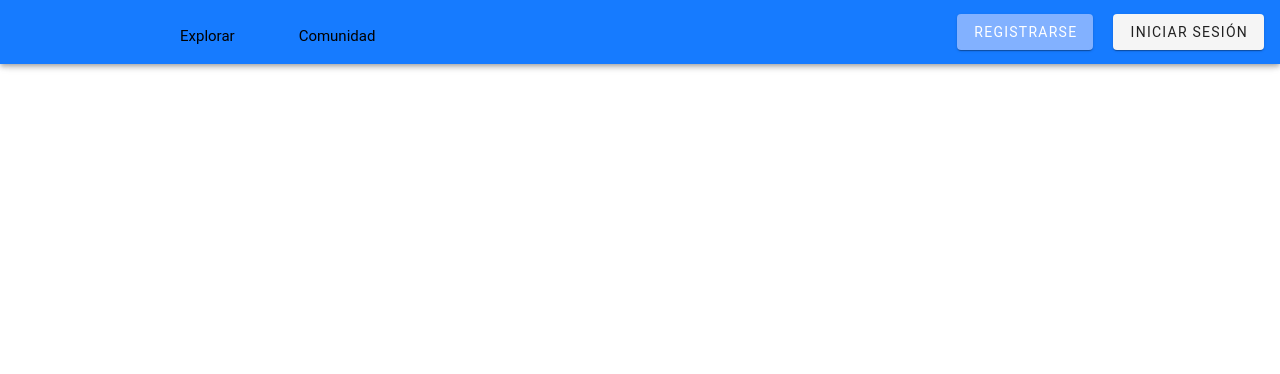
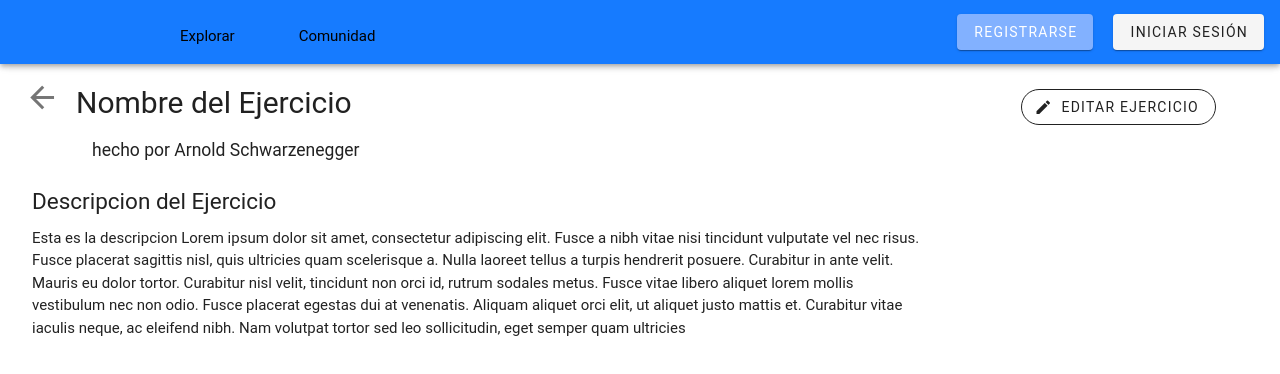
Before and after one commit to Federico-Shih/stronk, a Vue app: page /exercises/data in a window 1280 px wide. Shown: the top 374 px of the page. Built offline with nearby package versions, Linux system fonts and the light colour scheme.

Commit message:
Visualizacion de Ejercicio Empezando

```diff
--- a/src/router/index.js
+++ b/src/router/index.js
@@ -48,6 +48,11 @@ const router = new VueRouter({
       name: "exercises",
       component: () => import("../views/ExercisePage.vue"),
     },
+    {
+      path: "/exercises/data",
+      name: "exercise_details",
+      component: () => import("../views/ExerciseDetailsPage.vue"),
+    },
   ],
 });
 
--- a/src/views/CommunityPage.vue
+++ b/src/views/CommunityPage.vue
@@ -1,5 +1,5 @@
 <template>
-  <v-main class="px-16">
+  <v-main class="px-8">
     <v-row class="ml-8 d-flex flex-row justify-space-between">
       <v-col class="mr-16">
         <h1>Comunidad</h1>
--- /dev/null
+++ b/src/views/ExerciseDetailsPage.vue
@@ -0,0 +1,73 @@
+<template>
+  <div class="mt-4" style="{width: 100%; height: 100%}">
+    <div class="mb-2 ml-6 d-flex flex-row justify-space-between">
+
+      <div class="d-flex flex-row justify-start ">
+        <v-btn icon>
+          <v-icon large>mdi-arrow-left</v-icon>
+        </v-btn>
+        <h1 class="pl-4">Nombre del Ejercicio</h1>
+      </div>
+
+      <div class="mr-16 alignmentToTheRight">
+        <v-btn outlined class="rounded-pill">
+          <v-icon left>mdi-pencil</v-icon>
+          Editar Ejercicio
+        </v-btn>
+      </div>
+
+    </div>
+
+    <div class="ml-6 mb-4 d-flex flex-row justify-space-between">
+      <div class="d-flex flex-row justify-start ">
+        <v-btn icon class="mx-4">
+          <v-img class="rounded-circle" :src="temp" height="50px" width="50px"/>
+        </v-btn>
+        <h3 class="mt-1">hecho por {{ creatorname }}</h3>
+      </div>
+      <!--        <div>-->
+      <!--          aca irian las categorias si supiera como hacerlas en la forma que esta, pero serian botones en column -->
+      <!--        </div>-->
+
+    </div>
+    <div class="d-flex flex-column ml-8 mb-8" style="width: 70%">
+      <h2 class="mb-2">Descripcion del Ejercicio</h2>
+      <p>{{ description }}</p>
+    </div>
+
+
+  </div>
+</template>
+
+
+<script>
+import temp from "../assets/arnold.png";
+
+export default {
+
+  mounted() {
+    this.$route.params.id
+  },
+  data() {
+    return {
+      temp,
+      creatorname: 'Arnold Schwarzenegger',
+      description: 'Esta es la descripcion Lorem ipsum dolor sit amet, consectetur adipiscing elit. Fusce a nibh vitae nisi tincidunt vulputate vel nec risus. Fusce placerat sagittis nisl, quis ultricies quam scelerisque a. Nulla laoreet tellus a turpis hendrerit posuere. Curabitur in ante velit. Mauris eu dolor tortor. Curabitur nisl velit, tincidunt non orci id, rutrum sodales metus. Fusce vitae libero aliquet lorem mollis vestibulum nec non odio. Fusce placerat egestas dui at venenatis. Aliquam aliquet orci elit, ut aliquet justo mattis et. Curabitur vitae iaculis neque, ac eleifend nibh. Nam volutpat tortor sed leo sollicitudin, eget semper quam ultricies'
+    }
+  },
+};
+</script>
+
+<style>
+.alignmentToTheLeft {
+  align-items: start;
+  display: flex;
+  flex-direction: row;
+}
+
+.alignmentToTheRight {
+  align-items: end;
+  display: flex;
+  flex-direction: row;
+}
+</style>
```
